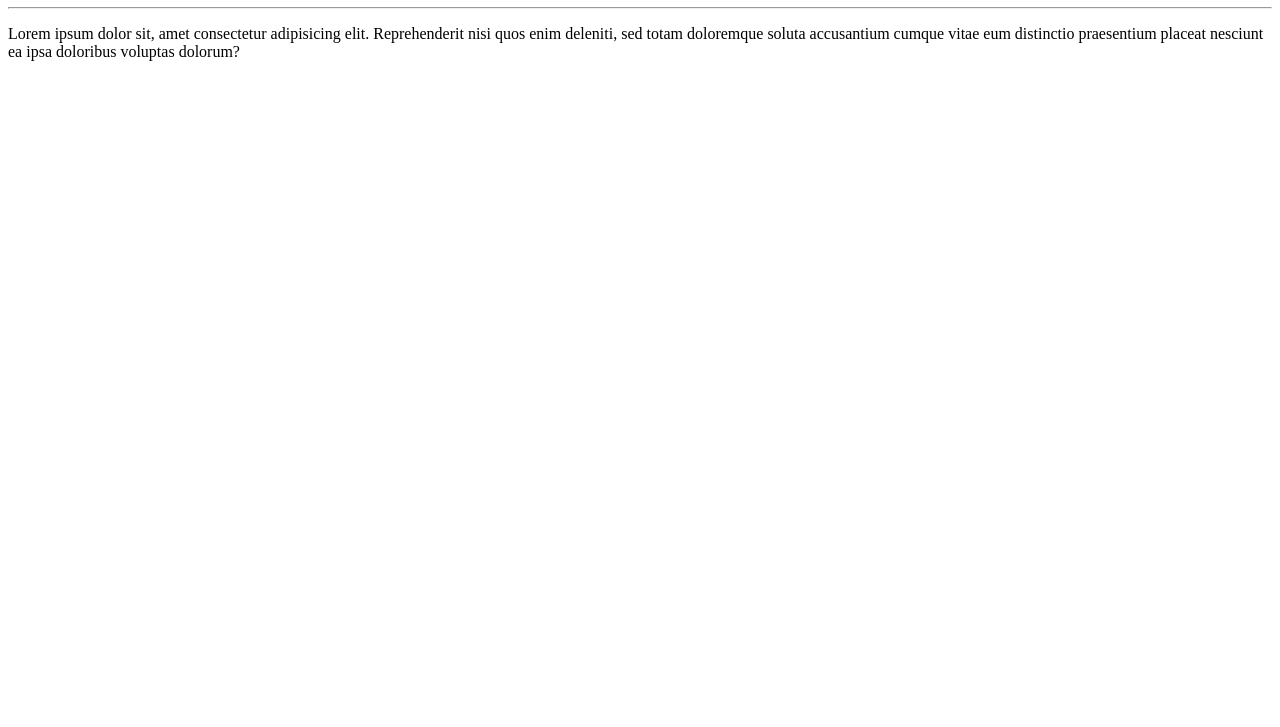
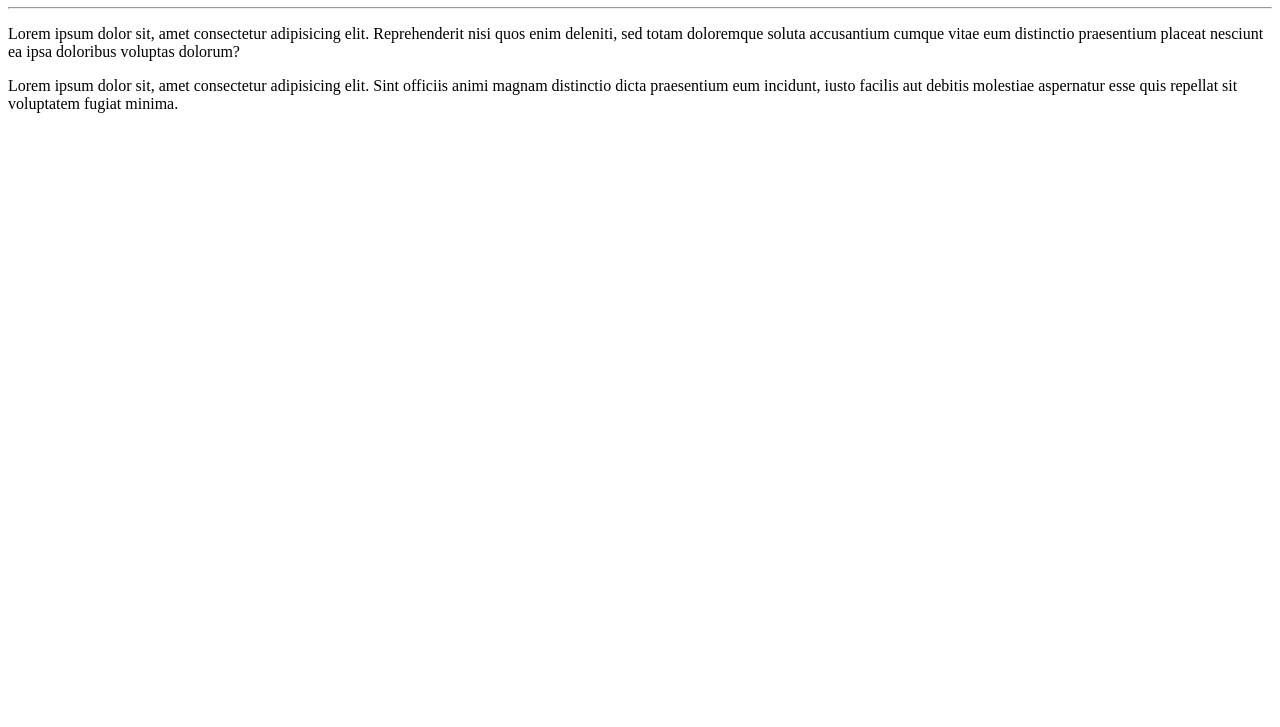
Before and after one commit to caiocarvalhooffice/olamundo, a plain HTML site: page site exemplo/index.html in a window 1280 px wide. Shown: the part 73-800 px from the top of the page. Drawn offline with Linux system fonts and the light colour scheme.

Commit message:
adicionei um paragrafo

```diff
--- a/site exemplo/index.html
+++ b/site exemplo/index.html
@@ -9,5 +9,6 @@
     <h1>olá, mundo</h1>
     <hr>
     <p>Lorem ipsum dolor sit, amet consectetur adipisicing elit. Reprehenderit nisi quos enim deleniti, sed totam doloremque soluta accusantium cumque vitae eum distinctio praesentium placeat nesciunt ea ipsa doloribus voluptas dolorum?</p>
+    <p>Lorem ipsum dolor sit, amet consectetur adipisicing elit. Sint officiis animi magnam distinctio dicta praesentium eum incidunt, iusto facilis aut debitis molestiae aspernatur esse quis repellat sit voluptatem fugiat minima.</p>
 </body>
 </html>
```
